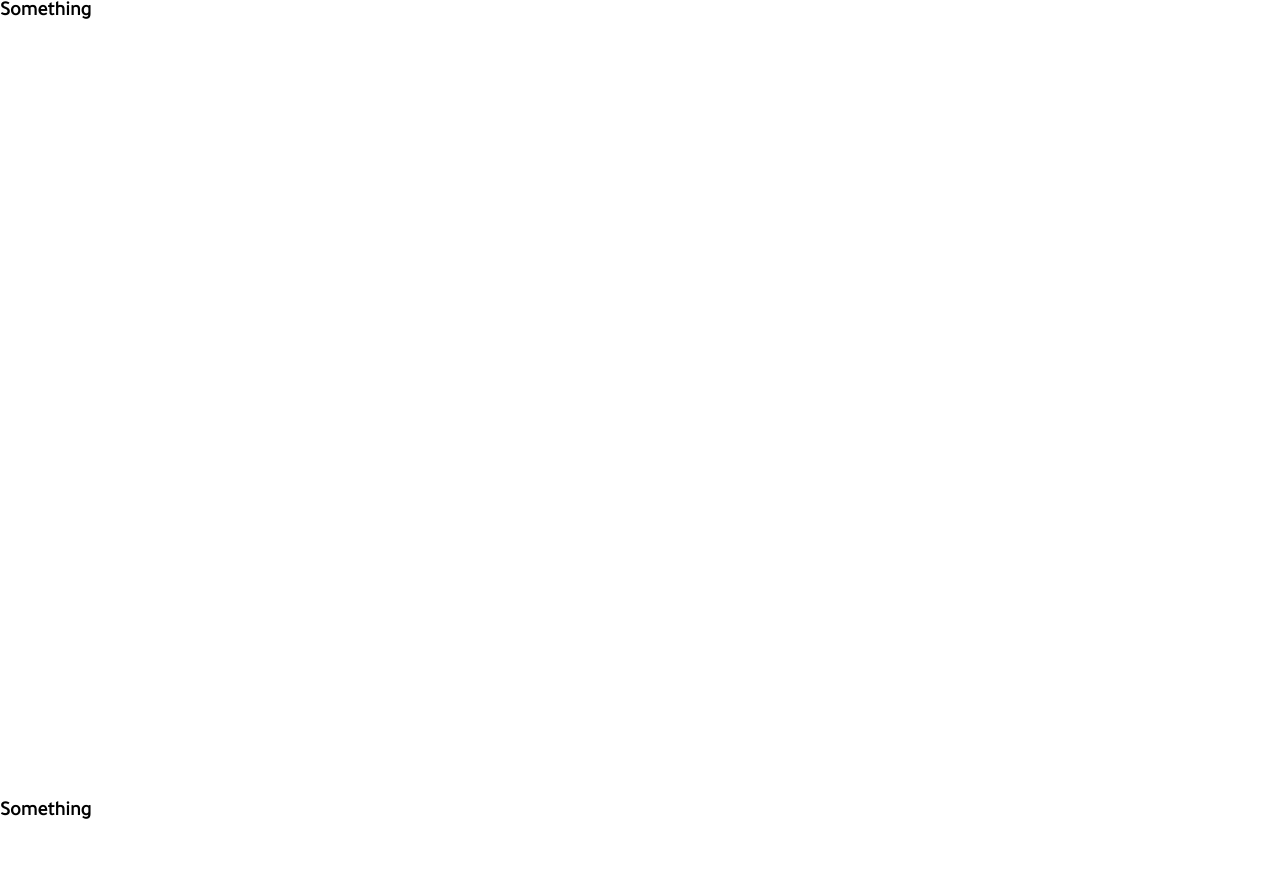
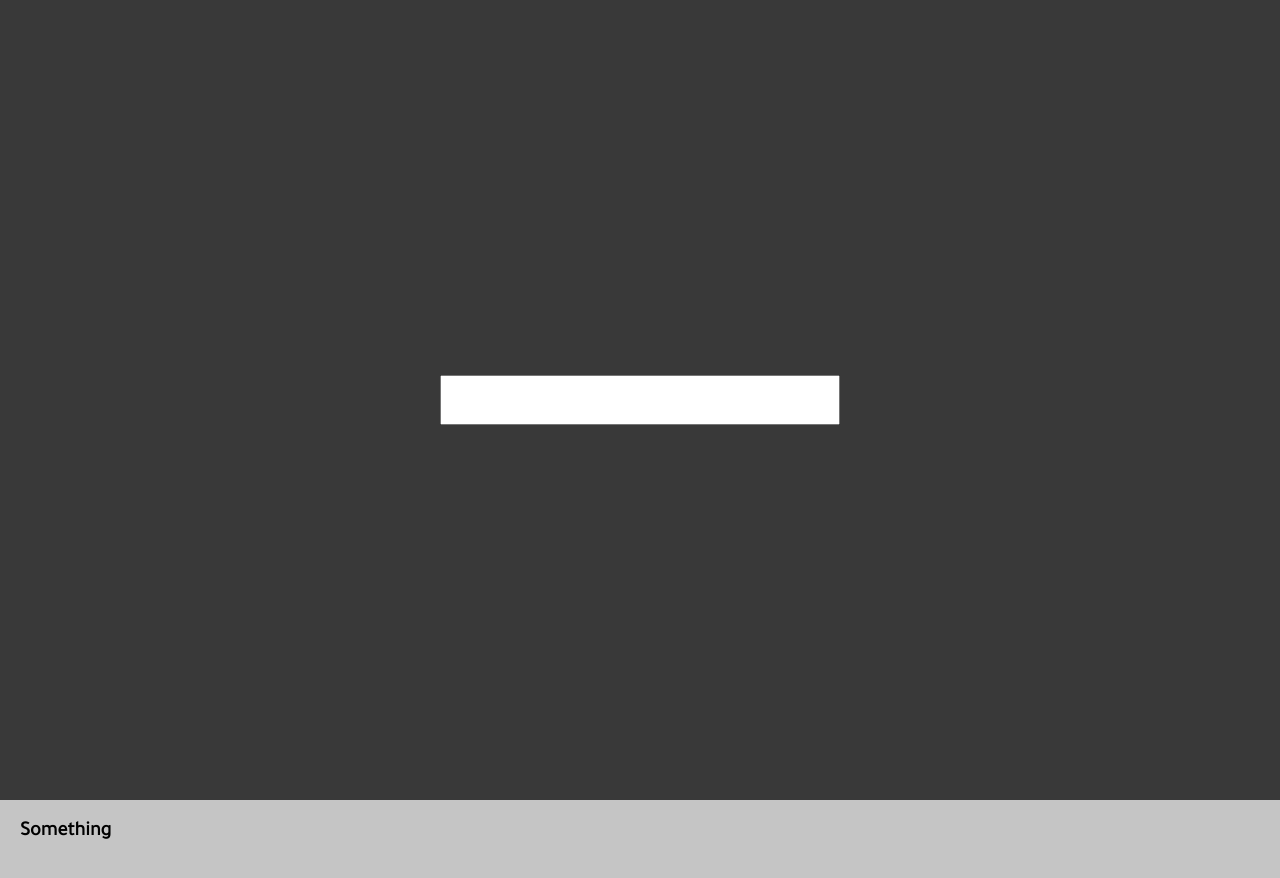
Before and after one commit to Scynes/quicklink, a SvelteKit app: page / in a window 1280 px wide. Shown: the top 878 px of the page. Built offline with nearby package versions, Linux system fonts and the light colour scheme.

Commit message:
added link input field

```diff
--- a/public/css/style.css
+++ b/public/css/style.css
@@ -21,8 +21,13 @@ html, body {
  * ---------- */
 :root {
     /* background colors */
+    --light-dark-gray: rgb(197, 197, 197);
+    --dark-gray: #393939;
+    --darker-gray: #121212;
 
     /* other colors */
+    --ecto-green: #00C8A0;
+    --light-lavender: #F7EBFF;
     --white-col: white;
 }
 
@@ -75,6 +80,10 @@ html, body {
     display: grid;
 }
 
+.grid.place-center {
+    place-items: center;
+}
+
 /* --------------- *
  *   FLEX / GRID   *
  * --------------- */
@@ -94,16 +103,51 @@ html, body {
     font-family: 'Tajawal', sans-serif;
 }
 
+a {
+    text-align: center;
+    text-decoration: none;
+    color: black;
+}
+
 section {
     min-height: 100vh;
+    padding: 2rem;
+}
+
+section.shorten-link {
+    display: grid;
+    place-items: center;
+    background-color: var(--dark-gray);
+}
+
+section.about {
+    background-color: var(--light-dark-gray);
 }
 
 nav {
+    display: flex;
+    justify-content: center;
     position: fixed;
     transform: translateY(-100%);
-    transition: transform 0.3s ease-in-out;
+    background-color: var(--darker-gray);
+    transition: transform 0.4s ease-in-out;
+    border-radius: 0 0 1.75rem 1.75rem;
 }
 
 nav.show {
     transform: translateY(0);
 }
+
+.nav-item {
+    display: flex;
+    align-items: center;
+    justify-content: center;
+    min-height: 6rem;
+    min-width: 10rem;
+    color: var(--ecto-green);
+}
+
+.shorten-input {
+    min-height: 5rem;
+    width: clamp(25rem, 100%, 40rem);
+}
--- a/src/components/common/NavBar.svelte
+++ b/src/components/common/NavBar.svelte
@@ -15,8 +15,8 @@
 
 <svelte:window on:scroll={handleScroll} />
 
-<nav class:show={showNav}>
-    <a href="#top" class="nav-item">QuickLink</a>
+<nav class="width-full" class:show={showNav}>
+    <a href="#top" class="nav-item">Home</a>
     <a href="#top" class="nav-item">About</a>
     <a href="#top" class="nav-item">Signup</a>
     <a href="#top" class="nav-item">Log In</a>
--- a/src/routes/+page.svelte
+++ b/src/routes/+page.svelte
@@ -1,6 +1,8 @@
 <section class="shorten-link">
+    <form class="width-full grid place-center" action="#">
+        <input class="shorten-input" type="text">
+    </form>
+</section>
+<section class="about">
     <h1>Something</h1>
 </section>
-<section class="shorten-link">
-    <h1>Something</h1>
-</section>
```
